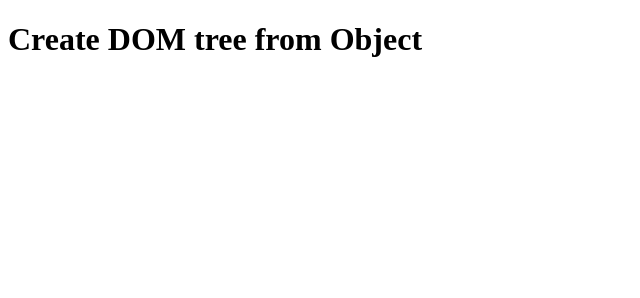
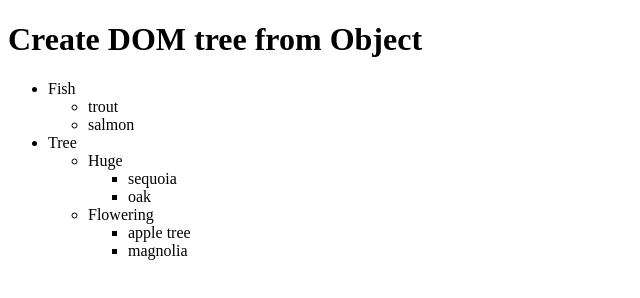
Before and after one commit to fanerotim/DOM-and-algorithms, a website: page create-DOM-tree-from-obj/index.html in a window 1280 px wide. Shown: the whole page, without its empty margins (0-640 px from the left). Drawn offline with Linux system fonts and the light colour scheme.

Commit message:
after many hours of thinking, I came up with this algorithm to solve the problem

```diff
--- a/create-DOM-tree-from-obj/index.html
+++ b/create-DOM-tree-from-obj/index.html
@@ -59,7 +59,32 @@
 
     function createTree(container, data) {
       /* your code */
+
+      const entries = Object.entries(data);
+      createDom(container, entries);
     }
+
+    function createDom(container, entries) {
+
+      const ul = document.createElement('ul');
+
+      for (let entry of entries) {
+        for (let item of entry) {
+
+          if (typeof item === 'object') {
+            const lis = document.querySelectorAll('li');
+            createDom(lis[lis.length -1], Object.entries(item))
+            continue;
+          }
+
+          const li = document.createElement('li');
+          li.textContent = item;
+          ul.append(li)
+          container.append(ul);
+        }
+      }
+    }
+
 
     createTree(document.getElementById('tree'), data);
   </script>
```
